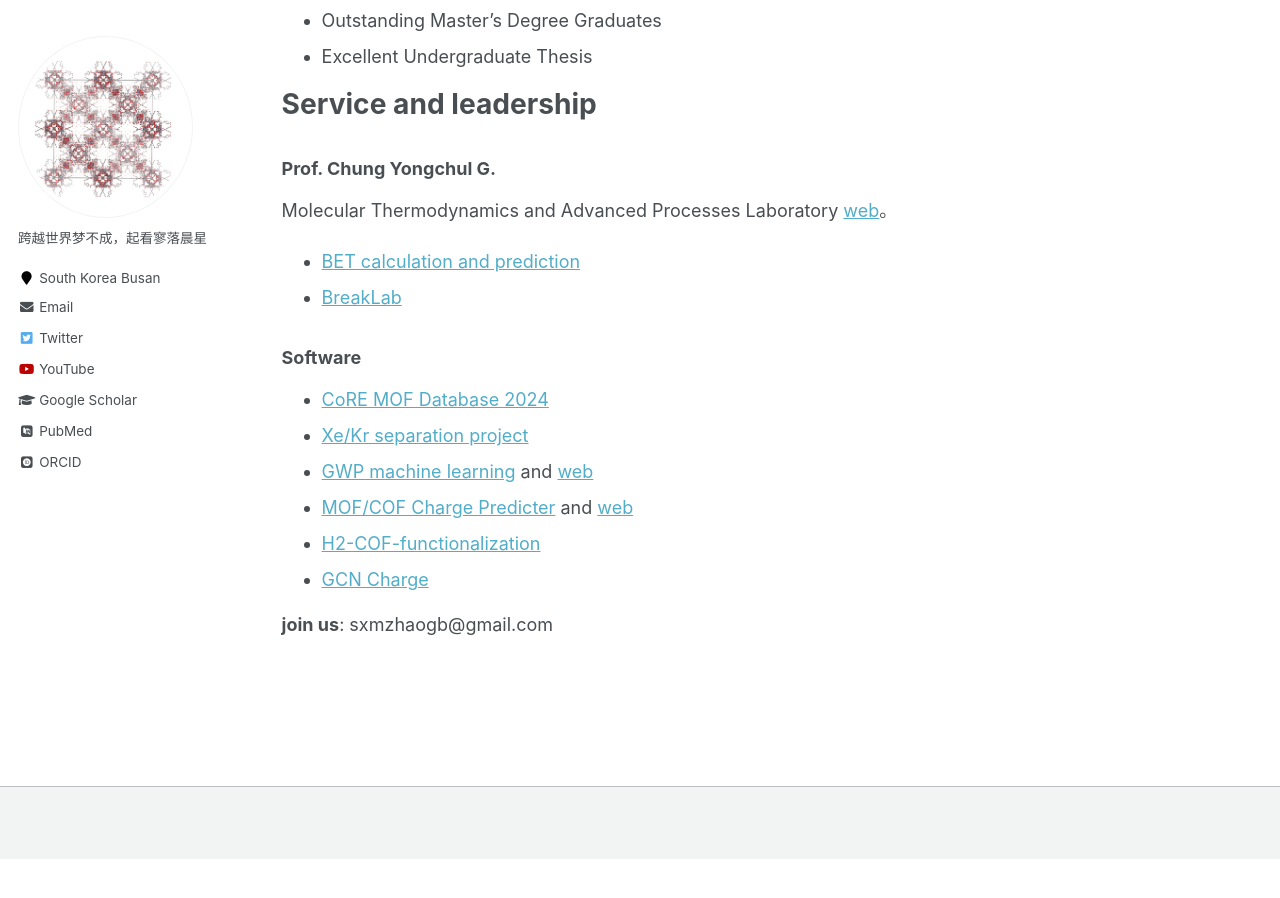
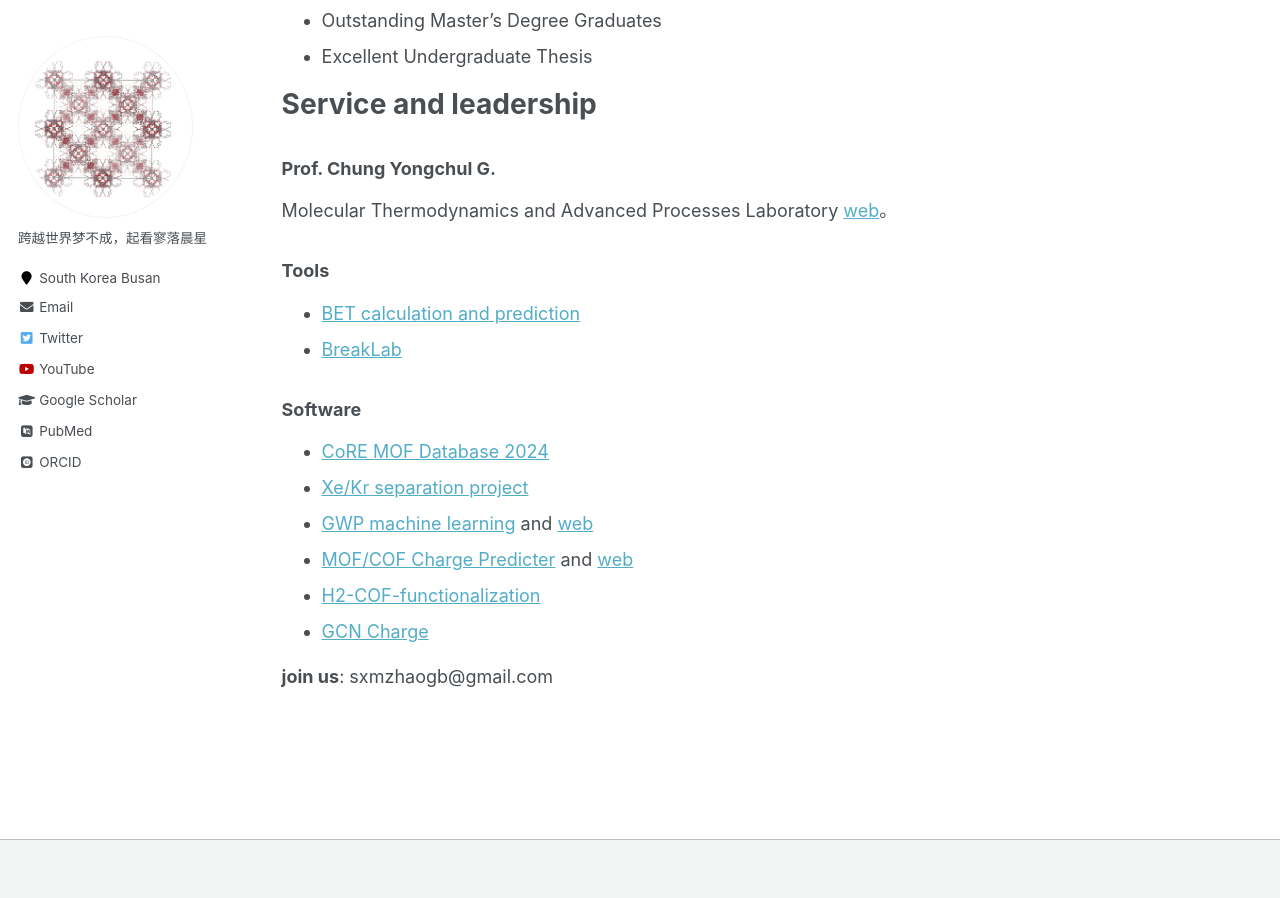
Before and after one commit to sxm13/ZGBshenxiaomoCV.github.io, a Jekyll site: the page built from _pages/cv.md, in a window 1280 px wide and 900 px high, scrolled down 646 px. Built offline with Jekyll 4.4.1, drawn with Linux system fonts in a browser that asks for light colours; some web fonts are replaced; before the commit the page ends 1505 px from its top, so only the background shows below that.

Commit message:
Update cv.md

```diff
--- a/_pages/cv.md
+++ b/_pages/cv.md
@@ -33,6 +33,8 @@ Service and leadership
 ======
 ### Prof. Chung Yongchul G.
 Molecular Thermodynamics and Advanced Processes Laboratory [web](https://sites.google.com/view/mtap-lab)。
+
+### Tools
 * [BET calculation and prediction](https://sesami-web.org/)
 * [BreakLab]()
 
```
